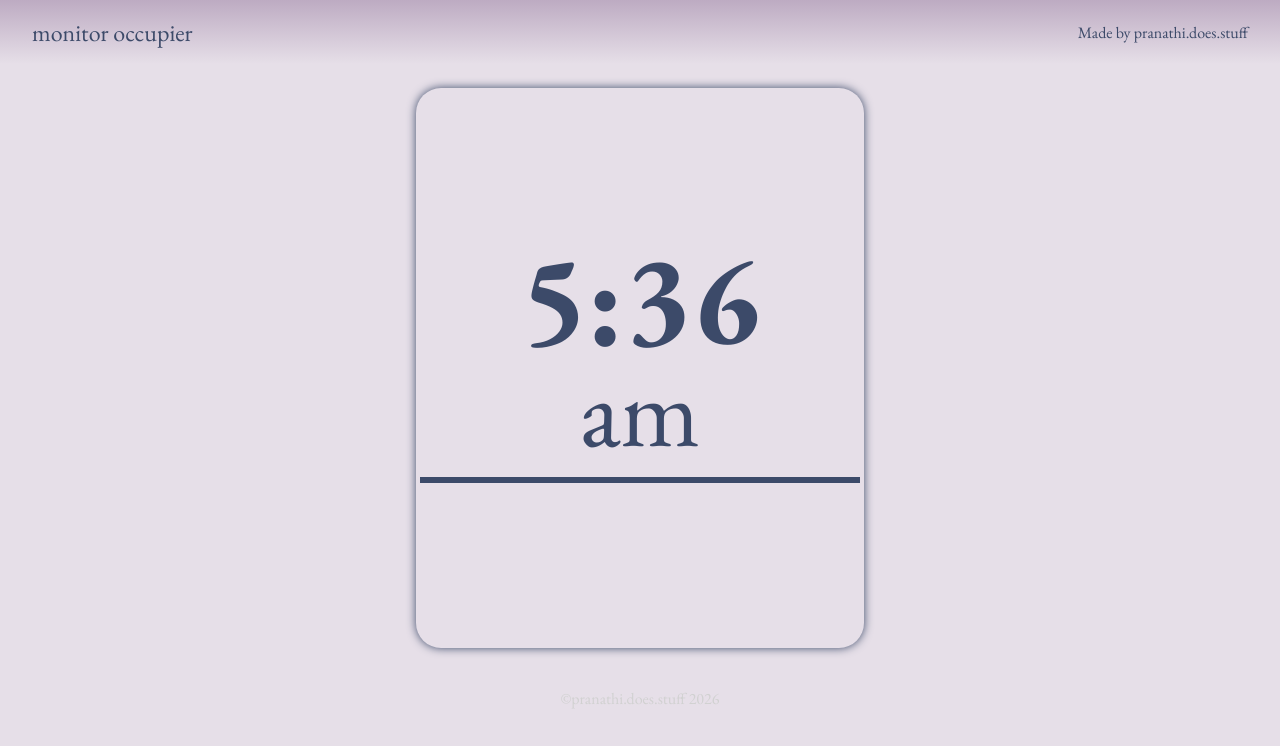
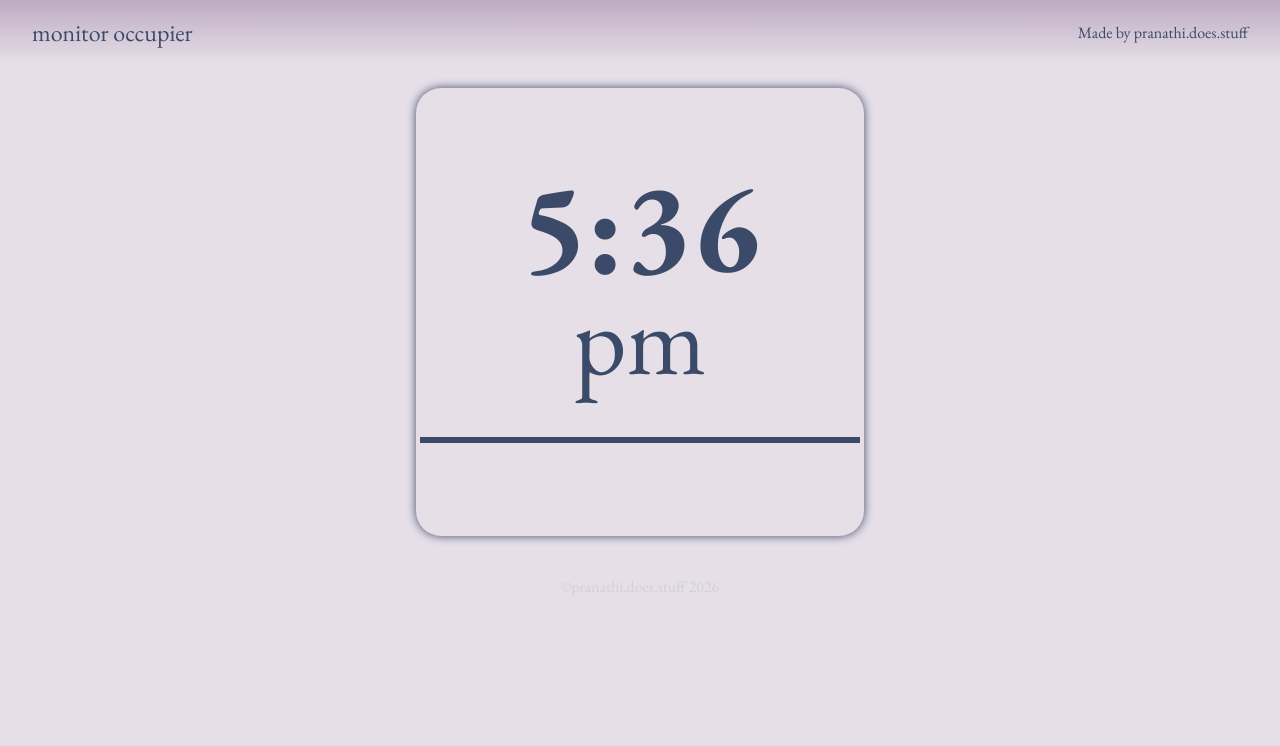
Before and after one commit to pranathi-does-stuff/monitor-occupier, a plain HTML site: page index.html in a window 1280 px wide. Drawn offline with nearby package versions, Linux system fonts and the light colour scheme.

Commit message:
general bug fixes

```diff
--- a/script.js
+++ b/script.js
@@ -11,13 +11,14 @@ function updateClock(){
     if(currentTime.getHours() < 12){
         amPM = "am";
     }
+
     let hour = currentTime.getHours() % 12 || 12;
-    let min = currentTime.getMinutes();
+    let min = (currentTime.getMinutes() < 10) ? `0${currentTime.getMinutes()}` : currentTime.getMinutes();
     let sec = currentTime.getSeconds();
 
     hourText.textContent = hour;
     minuteText.textContent = min;
-    console.log(sec);
+    amPmContainer.textContent = amPm;
 
     let calculateSec = sec/60*100;
 
--- a/styles.css
+++ b/styles.css
@@ -46,7 +46,6 @@ html{
 
 #clock-container{
     width: 35vw;
-    height: 70vh;
     margin: 3vh auto;
     box-shadow: 0 0 10px var(--dark-header-color);
     border-radius: 25px;
@@ -55,6 +54,7 @@ html{
     align-items: center;
     justify-content: center;
     text-align: center;
+    aspect-ratio: 1/1;
 }
 
 #hr-n-min{
@@ -98,5 +98,6 @@ footer{
 #seconds-bar{
     width: 1px;
     border: 3px solid var(--dark-header-color);
+    margin-top: 4vh;
     transition: width 0.1s;
 }
```
